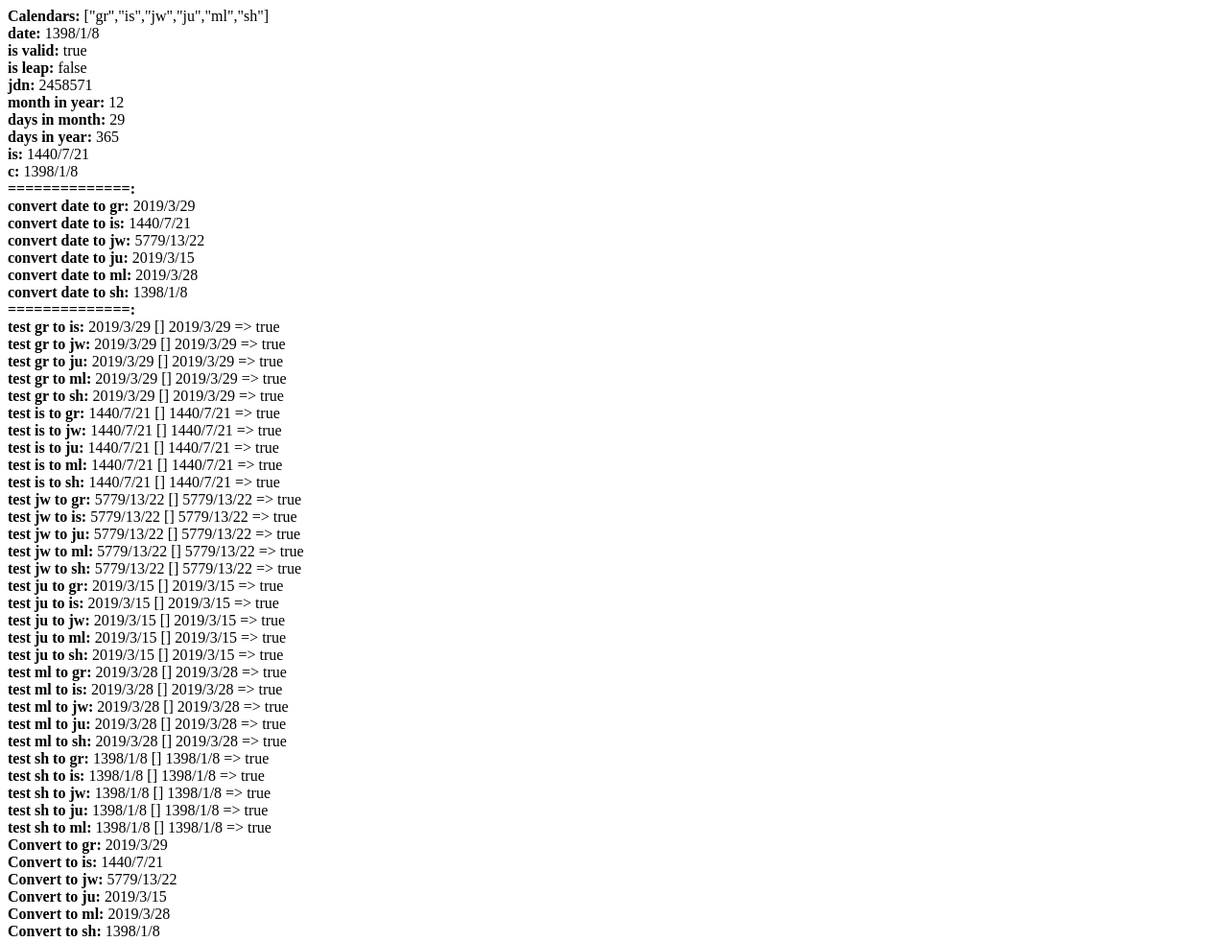
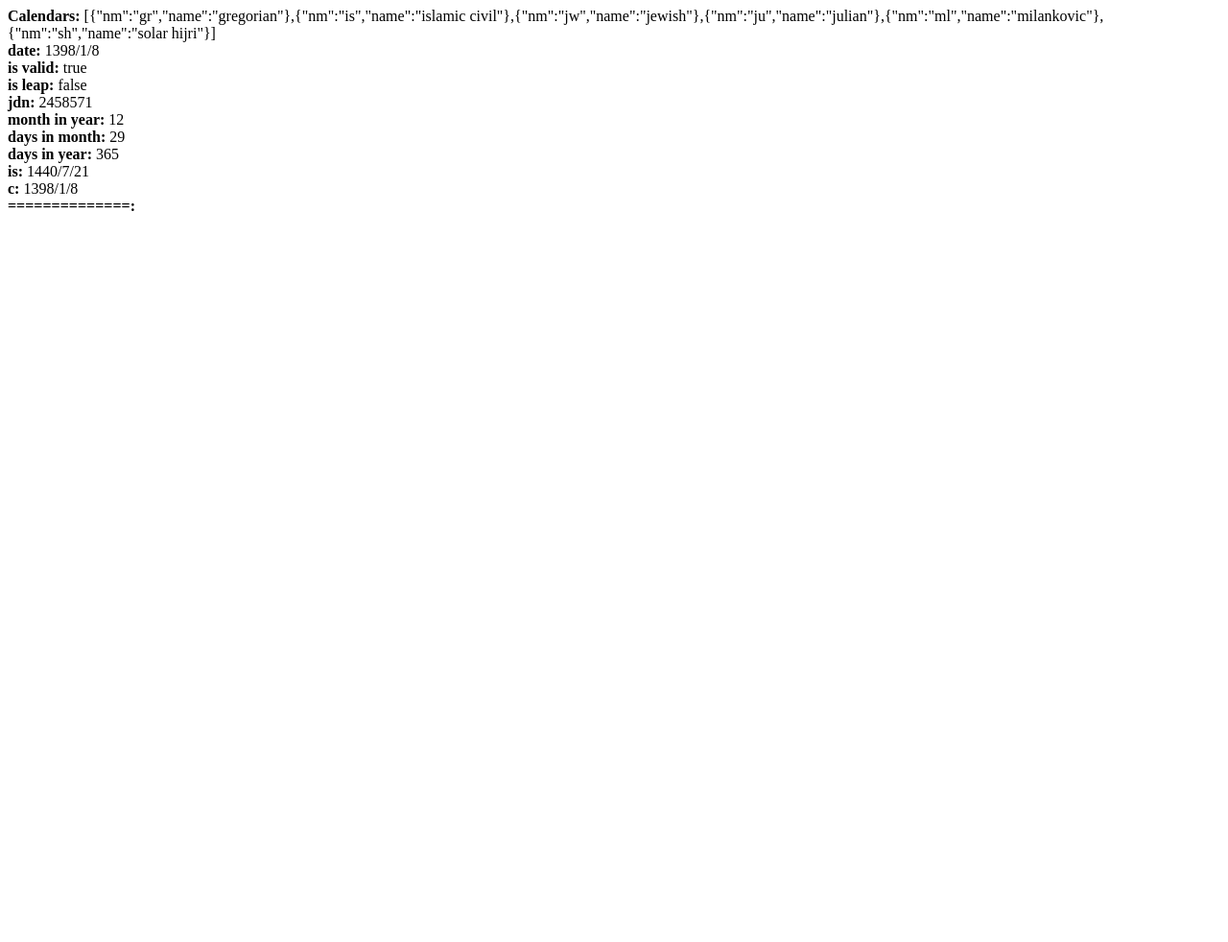
Before and after one commit to HamedMasafi/libcalendars-js, a plain HTML site: page test.htm in a window 1280 px wide. Shown: the whole page at 96% size. After the commit the page ends 800 px from the top, so only its background shows below. Drawn offline with Linux system fonts and the light colour scheme.

Commit message:
added name for calendars

```diff
--- a/dist/cl-core.js
+++ b/dist/cl-core.js
@@ -113,13 +113,21 @@ function fdiv (a,b){
 function mod (x,y){
     return parseInt(x - fdiv(x, y) * y);
 }
+function __is_calendar_registered(cal) {
+    for (var i = 0; i < __calendars_list.length; i++)
+        if (__calendars_list[i].nm === cal)
+            return true;
+    return false;
+}
+
 function __create_calendar_object(name) {
-    if (__calendars_list.indexOf(name) === -1)
+    if (!__is_calendar_registered(name))
         return false;
     var cc;
     eval("cc = new Cal_" + name + "()");
     return cc;
 }
+
 function Calendar(cal) {
     this.cal = __create_calendar_object(cal);
     this.jdn = false;
--- a/dist/cl-gregorian.js
+++ b/dist/cl-gregorian.js
@@ -5,7 +5,7 @@ function Cal_gr() {
 }
 if (__calendars_list == undefined)
         var __calendars_list = [];
-__calendars_list.push('gr');
+__calendars_list.push({nm: 'gr', name: 'gregorian'});
 
 Cal_gr.prototype.is_leap = function(year){
     if((year & 3) == 0 && ((year % 25) != 0 || (year & 15) == 0)) {
--- a/dist/cl-islamic-civil.js
+++ b/dist/cl-islamic-civil.js
@@ -5,7 +5,7 @@ function Cal_is() {
 }
 if (__calendars_list == undefined)
         var __calendars_list = [];
-__calendars_list.push('is');
+__calendars_list.push({nm: 'is', name: 'islamic civil'});
 
 Cal_is.prototype.is_leap = function(year){
     if(year < 0) {
--- a/dist/cl-jewish.js
+++ b/dist/cl-jewish.js
@@ -5,7 +5,7 @@ function Cal_jw() {
 }
 if (__calendars_list == undefined)
         var __calendars_list = [];
-__calendars_list.push('jw');
+__calendars_list.push({nm: 'jw', name: 'jewish'});
 
 Cal_jw.prototype.year_type = function(year){
     var qr = pdiv(7 * year - 6, 19);
--- a/dist/cl-julian.js
+++ b/dist/cl-julian.js
@@ -5,7 +5,7 @@ function Cal_ju() {
 }
 if (__calendars_list == undefined)
         var __calendars_list = [];
-__calendars_list.push('ju');
+__calendars_list.push({nm: 'ju', name: 'julian'});
 
 Cal_ju.prototype.is_leap = function(year){
     if(year < 0) {
--- a/dist/cl-milankovic.js
+++ b/dist/cl-milankovic.js
@@ -5,7 +5,7 @@ function Cal_ml() {
 }
 if (__calendars_list == undefined)
         var __calendars_list = [];
-__calendars_list.push('ml');
+__calendars_list.push({nm: 'ml', name: 'milankovic'});
 
 Cal_ml.prototype.is_leap = function(year){
     if(year <= 0) {
--- a/dist/cl-solar-hijri.js
+++ b/dist/cl-solar-hijri.js
@@ -5,7 +5,7 @@ function Cal_sh() {
 }
 if (__calendars_list == undefined)
         var __calendars_list = [];
-__calendars_list.push('sh');
+__calendars_list.push({nm: 'sh', name: 'solar hijri'});
 
 
 
--- a/src/cl-global.js
+++ b/src/cl-global.js
@@ -1,10 +1,18 @@
+function __is_calendar_registered(cal) {
+    for (var i = 0; i < __calendars_list.length; i++)
+        if (__calendars_list[i].nm === cal)
+            return true;
+    return false;
+}
+
 function __create_calendar_object(name) {
-    if (__calendars_list.indexOf(name) === -1)
+    if (!__is_calendar_registered(name))
         return false;
     var cc;
     eval("cc = new Cal_" + name + "()");
     return cc;
 }
+
 function Calendar(cal) {
     this.cal = __create_calendar_object(cal);
     this.jdn = false;
```
Also changed, not shown: index.htm (+0 -1 lines), test/test-utils.js (+2 -2 lines), 1 other file.
